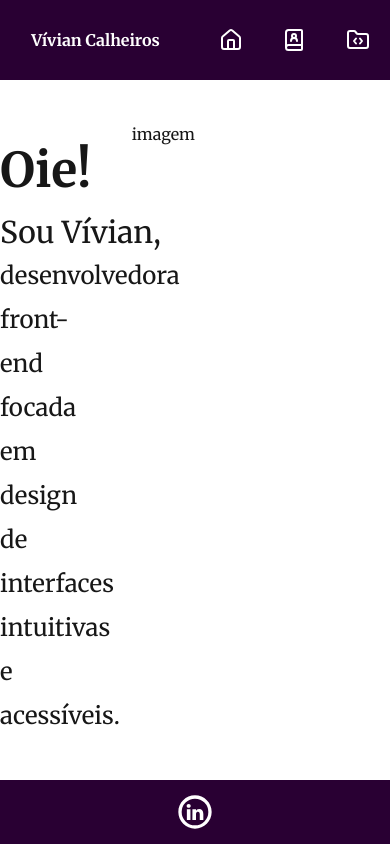
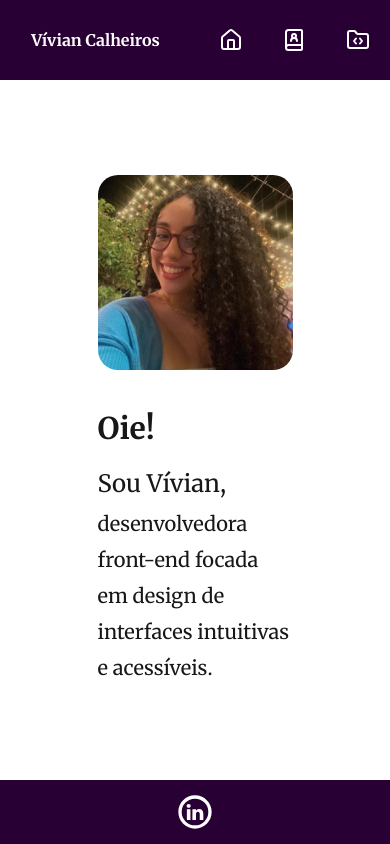
Before and after one commit to viviancalheiros/portfolio, a Next.js app: page / in a window 390 px wide. Built offline with nearby package versions, Linux system fonts and the light colour scheme.

Commit message:
:lipstick: home page done

```diff
--- a/app/page.tsx
+++ b/app/page.tsx
@@ -1,14 +1,22 @@
+import Image from 'next/image';
 
 export default function Home() {
   return (
-    <div className="w-screen flex flex-col md:flex-row md:gap-10">
+    <div className="w-screen flex flex-col md:flex-row items-center gap-10">
       <div className="w-1/2 flex items-center justify-end">
-        <p>imagem</p>
+        <div className='rounded-xl'>
+          <Image
+            src="/home/me.jpg"
+            alt="Foto de Vívian"
+            width={300} height={300}
+            style={{ borderRadius: "20px", }}
+          />
+        </div>
       </div>
       <div className="w-1/2 flex flex-col justify-left">
-        <p className="text-5xl mb-4 font-bold">Oie!</p>
-        <p className="text-3xl/11">Sou Vívian,</p>
-        <p className="w-1/2 text-2xl/11">desenvolvedora front-end focada em design de interfaces intuitivas e acessíveis.</p>
+        <p className="text-3xl md:text-5xl mb-4 font-bold">Oie!</p>
+        <p className="text-2xl/11 md:text-3xl/11">Sou Vívian,</p>
+        <p className="text-xl/9 md:w-1/2 md:text-2xl/11">desenvolvedora front-end focada em design de interfaces intuitivas e acessíveis.</p>
       </div>
     </div>
   );
--- a/components/Header.tsx
+++ b/components/Header.tsx
@@ -9,7 +9,7 @@ const inter = Inter({
 
 export default function Header () {
     return (
-        <div className="w-screen md:h-16 h-20 bg-purple-dark text-white flex flex-col gap-2 justify-center flex-row items-center">
+        <div className="w-screen md:h-20 h-20 bg-purple-dark text-white flex flex-row gap-2 justify-center  items-center">
             <div className="w-2/4 justify-center md:w-3/4 md:justify-start flex flex-row h-fit gap-2">
                 <span className="font-semibold md:text-2xl md:ml-4">Vívian Calheiros</span>
                 <span className={`${inter.className} md:uppercase md:self-end md:block hidden`}>/ Desenvolvedora</span>
@@ -31,9 +31,9 @@ export default function Header () {
             </div>
             {/* Em telas pequenas: apenas ícones */}
             <div className="md:hidden w-2/4 flex flex-row justify-around">
-                <House />
-                <BookUser />
-                <FolderCode />
+                <Link href="/"><House /></Link>
+                <Link href="/about"><BookUser /></Link>
+                <Link href="/projects"><FolderCode /></Link>
             </div>
         </div>
     )
```
Also changed, not shown: public/home/me.jpg (added).
